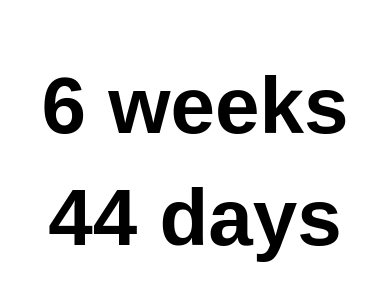
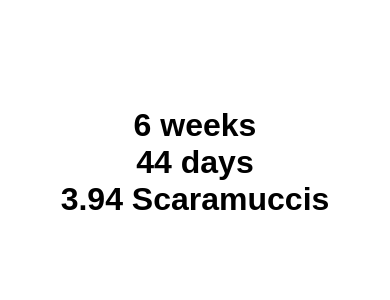
Before and after one commit to molanojustin/electionWeekCountdown2024, a plain HTML site: page index.html in a window 390 px wide. Shown: the part 260-560 px from the top of the page. Drawn offline with Linux system fonts and the light colour scheme.

Commit message:
Fixed styles to prevent text cutoff or wrapping

```diff
--- a/index.html
+++ b/index.html
@@ -18,13 +18,21 @@
                     font-family: Arial, sans-serif;
                 }
                 .countdown, .days, .moochies {
-                    font-size: 5em;
+                    font-size: 4em;
                     font-weight: bold;
-                    margin: 10px 0;
+                    margin: 10px 10;
+                    white-space: nowrap;
+                    overflow: hidden;
+                    text-overflow: ellipsis;
                 }
                 @media (max-width: 600px) {
-                    .moochies {
-                        display: none;
+                    .countdown, .days, .moochies {
+                        font-size: 3em;
+                    }
+                }
+                @media (max-width: 400px) {
+                    .countdown, .days, .moochies {
+                        font-size: 2em;
                     }
                 }
             </style>
```
